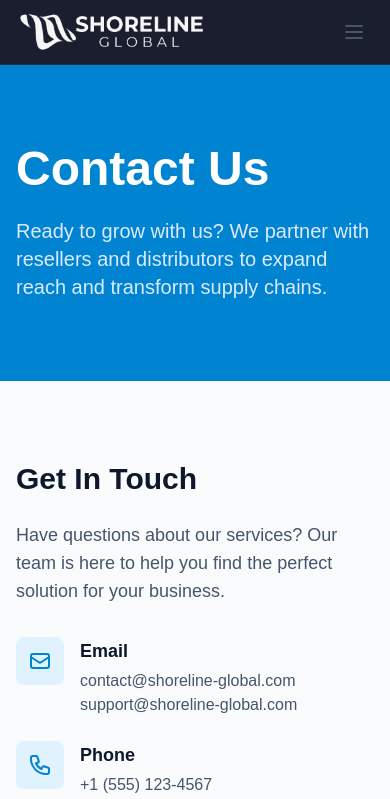
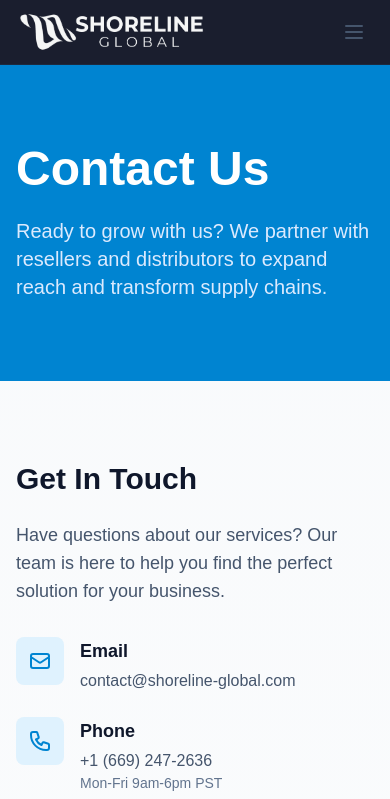
Before and after one commit to Shoreline-Global/shoreline-global, a Next.js app: page /contact in a window 390 px wide. Shown: the top 799 px of the page. Built offline with nearby package versions, Linux system fonts and the light colour scheme.

Commit message:
Update contact phone and email address

```diff
--- a/app/contact/page.tsx
+++ b/app/contact/page.tsx
@@ -45,7 +45,6 @@ export default function ContactPage() {
                   <div className="ml-4">
                     <h3 className="text-lg font-semibold text-slate-900 mb-1">Email</h3>
                     <p className="text-slate-600">contact@shoreline-global.com</p>
-                    <p className="text-slate-600">support@shoreline-global.com</p>
                   </div>
                 </div>
 
@@ -58,7 +57,7 @@ export default function ContactPage() {
                   </div>
                   <div className="ml-4">
                     <h3 className="text-lg font-semibold text-slate-900 mb-1">Phone</h3>
-                    <p className="text-slate-600">+1 (555) 123-4567</p>
+                    <p className="text-slate-600">+1 (669) 247-2636</p>
                     <p className="text-slate-500 text-sm">Mon-Fri 9am-6pm PST</p>
                   </div>
                 </div>
--- a/components/Footer.tsx
+++ b/components/Footer.tsx
@@ -56,7 +56,7 @@ export default function Footer() {
             </h4>
             <ul className="space-y-2 text-sm">
               <li>Email: contact@shoreline-global.com</li>
-              <li>Phone: +1 (555) 123-4567</li>
+              <li>Phone: +1 (669) 247-2636</li>
               <li>Address: 600 Epic Way, San Jose, CA 95134
               </li>
             </ul>
```
